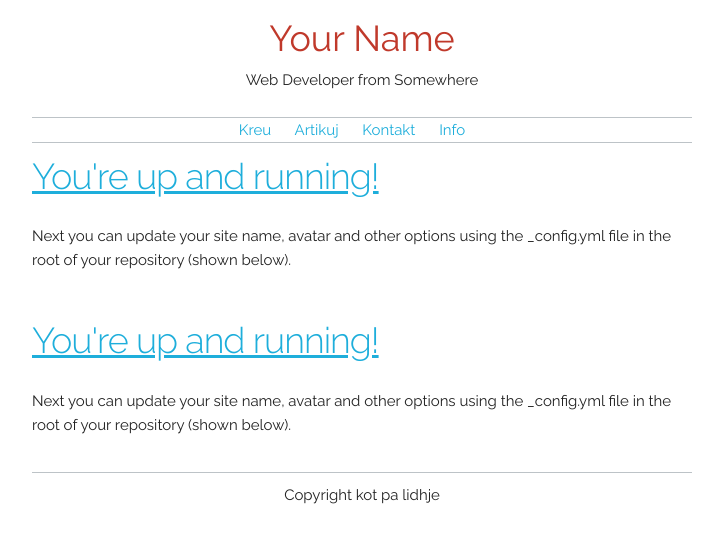
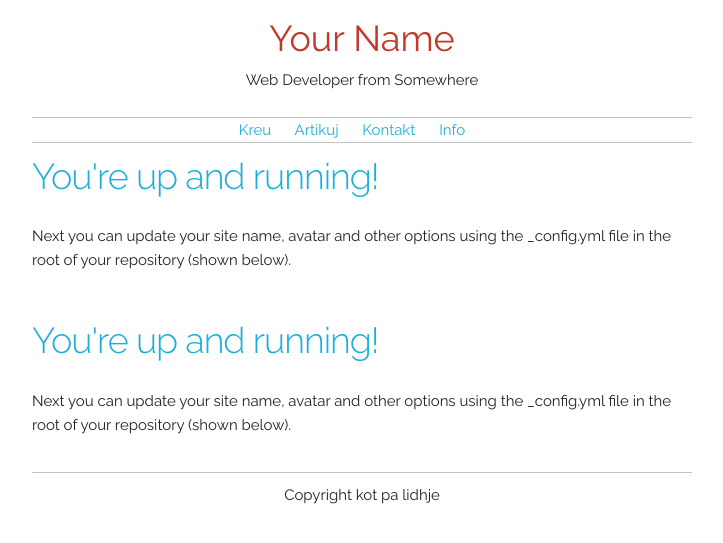
Before and after one commit to Seadi/Seadi.github.io, a Jekyll site: the page built from index.html, in a window 1280 px wide. Shown: the top 543 px of the page, without its empty margins (278-1001 px from the left). Built offline with Jekyll 4.4.1, drawn with Linux system fonts in a browser that asks for light colours.

Commit message:
Update skeleton.css

```diff
--- a/css/skeleton.css
+++ b/css/skeleton.css
@@ -158,7 +158,8 @@ p {
 /* Links
 –––––––––––––––––––––––––––––––––––––––––––––––––– */
 a {
-  color: #1EAEDB; }
+  color: #1EAEDB;
+  text-decoration: none;}
 a:hover {
   color: #0FA0CE; }
 
```
